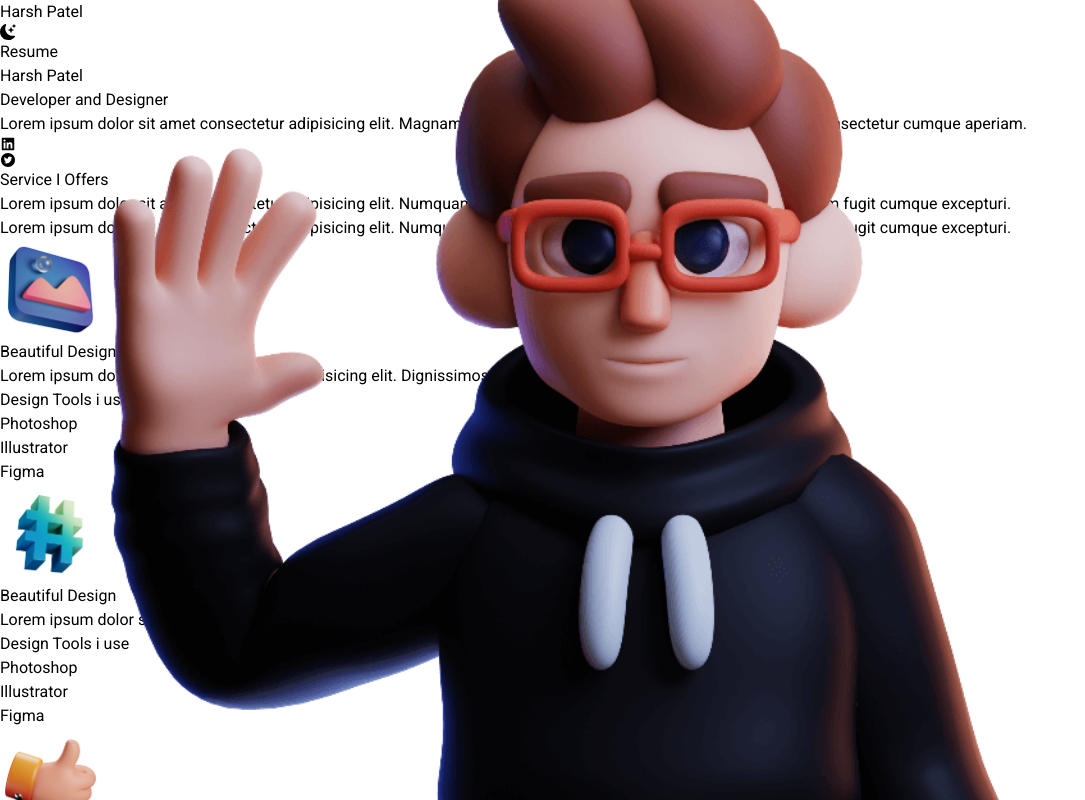
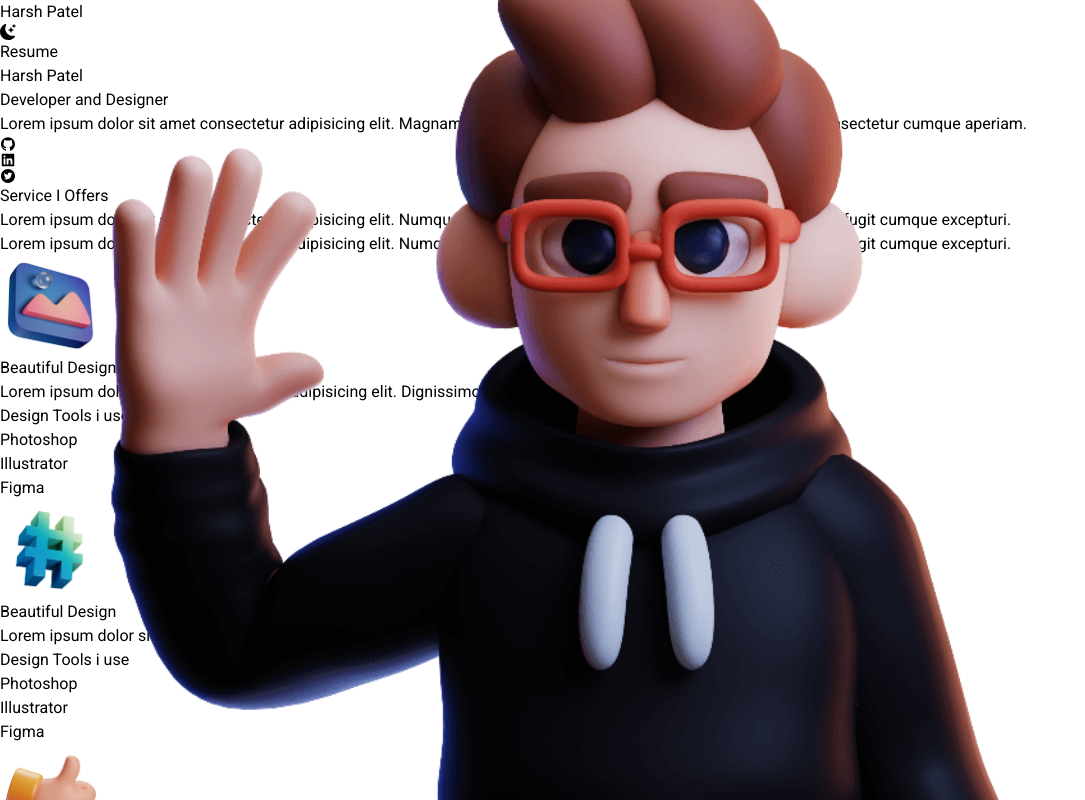
Before and after one commit to patelharsh9797/NextJS-React-Portfolio, a Next.js app: page / in a window 1280 px wide. Shown: the top 800 px of the page, without its empty margins (0-1085 px from the left). Built offline with nearby package versions, Linux system fonts and the light colour scheme.

Commit message:
Added github link

```diff
--- a/app/MainContent.jsx
+++ b/app/MainContent.jsx
@@ -21,7 +21,7 @@ import web6 from "../public/web6.png";
 import {
   AiFillTwitterCircle,
   AiFillLinkedin,
-  AiFillYoutube,
+  AiFillGithub,
 } from "react-icons/ai";
 
 const MainContent = () => {
@@ -47,6 +47,10 @@ const MainContent = () => {
         </div>
 
         <div className="text-5xl flex justify-center gap-16 text-slate-600 dark:text-slate-500">
+          <Link href={"https://github.com/patelharsh9797"} target="_blank">
+            <AiFillGithub className=" hover:text-teal-500  transition-all duration-300" />
+          </Link>
+
           <Link
             href={"https://www.linkedin.com/in/harsh-patel9797/"}
             target="_blank"
--- a/app/components/Nav.jsx
+++ b/app/components/Nav.jsx
@@ -13,14 +13,14 @@ const Nav = ({ currentTheme, setTheme }) => {
           <div>
             {currentTheme === "dark" ? (
               <div
-                className="p-2 rounded cursor-pointer bg-white hover:bg-opacity-95 text-yellow-400 text-xl"
+                className="py-2 px-3 rounded cursor-pointer bg-white hover:bg-opacity-95 text-yellow-400 text-xl"
                 onClick={() => setTheme("light")}
               >
                 <BsFillSunFill />
               </div>
             ) : (
               <div
-                className="p-2 rounded cursor-pointer bg-slate-900 hover:bg-opacity-95 text-teal-300 text-xl"
+                className="py-2 px-3 rounded cursor-pointer bg-slate-900 hover:bg-opacity-95 text-teal-300 text-xl"
                 onClick={() => setTheme("dark")}
               >
                 <BsFillMoonStarsFill />
```
